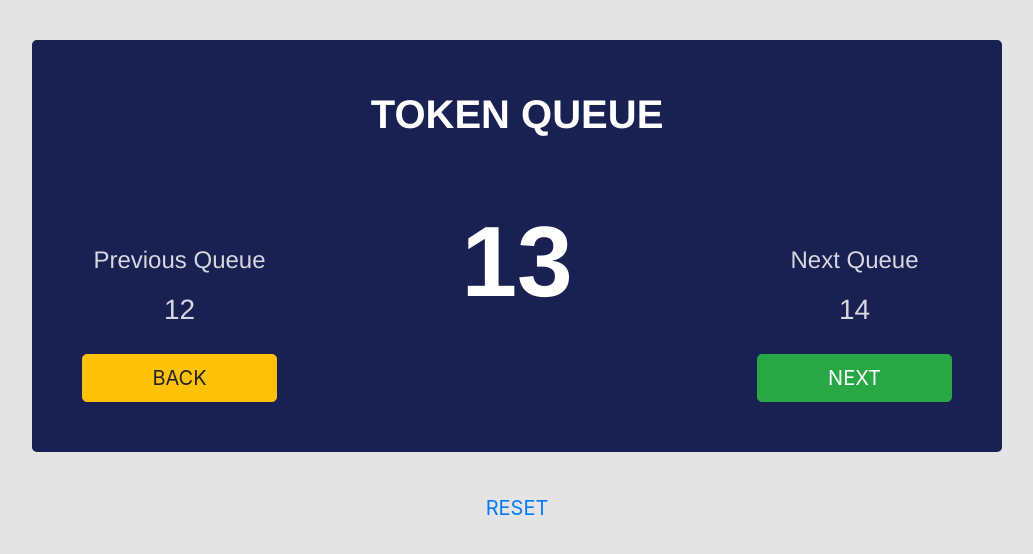
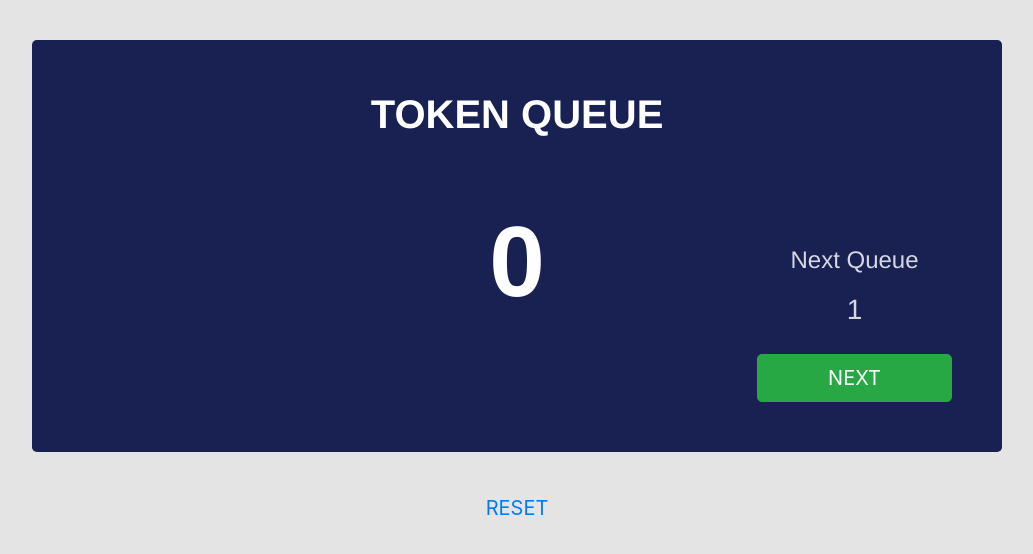
Before and after one commit to KMITL-PPS/token-queue-system, a Flask app: page /admin in a window 1280 px wide. Shown: the top 554 px of the page, without its empty margins (123-1156 px from the left). Run offline with Flask 2, Linux system fonts and the light colour scheme; the visitor is signed in with stand-in values (Sample User, id 1); some libraries are stand-ins or nearby versions.

Commit message:
show queue in admin page

```diff
--- a/app.py
+++ b/app.py
@@ -9,7 +9,7 @@ from forms import LoginForm
 from functions.config import load_config
 from functions.key import load_key
 from functions.qr import generate_qr
-from functions.queue import create_queue, remaining_queue
+from functions.queue import create_queue, get_queue, remaining_queue
 from models import Manager, db
 
 
@@ -76,7 +76,7 @@ def _login():
 @app.route('/admin')
 @login_required
 def admin():
-    return render_template('adminQueue.html')
+    return render_template('adminQueue.html', queue=get_queue())
 
 @app.route('/logout')
 @login_required
@@ -84,5 +84,9 @@ def logout():
     logout_user()
     return redirect(url_for('index'))
 
+@login_manager.unauthorized_handler
+def unauthorized():
+    return redirect(url_for('_login'))
+
 if __name__ == '__main__':
     app.run()
--- a/functions/queue.py
+++ b/functions/queue.py
@@ -16,6 +16,10 @@ def create_queue() -> str:
     return queue
 
 
+def get_queue() -> int:
+    return read_config('current_queue')
+
+
 def next_queue() -> int:
     queue = increase_read_config('current_queue')
     if queue is None:  # error occurred
--- a/templates/adminQueue.html
+++ b/templates/adminQueue.html
@@ -65,16 +65,18 @@
 			<h1>Token Queue</h1>
 			<div class="row">
                 <div class="col">
-                    <h4>Previous Queue</h4>
-				    <h3>12</h3>
-                    <button class="btn btn-lg btn-warning btn-block" type="submit">BACK</button>
+					{% if queue > 1 %}
+						<h4>Previous Queue</h4>
+						<h3>{{ queue - 1 }}</h3>
+						<button class="btn btn-lg btn-warning btn-block" type="submit">BACK</button>
+					{% endif %}
                 </div>
                 <div class="col-6">
-                    <div class="queue">13</div>
+                    <div class="queue">{{ queue }}</div>
                 </div>
                 <div class="col">
                     <h4>Next Queue</h4>
-                    <h3>14</h3>
+                    <h3>{{ queue + 1 }}</h3>
                     <button class="btn btn-lg btn-success btn-block" type="submit">NEXT</button>
                 </div>
             </div>
```
